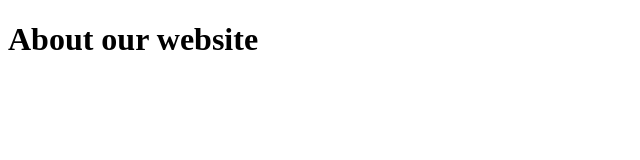
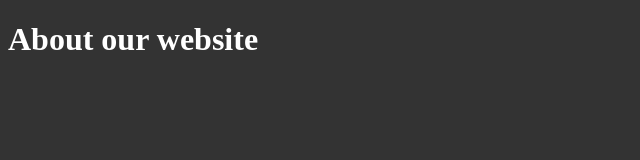
Before and after one commit to carlosmsb/Module03, a website: page public/about.html in a window 1280 px wide. Shown: the whole page, without its empty margins (0-640 px from the left). Drawn offline with Linux system fonts and the light colour scheme.

Commit message:
css+html

```diff
--- a/public/about.html
+++ b/public/about.html
@@ -4,6 +4,7 @@
     <meta charset="UTF-8">
     <meta name="viewport" content="width=device-width, initial-scale=1.0">
     <title>About</title>
+    <link rel="stylesheet" href="css/styles.css">
 </head>
 <body>
     <h1>About our website</h1>
--- /dev/null
+++ b/public/css/styles.css
@@ -0,0 +1,4 @@
+body {
+    background-color: #333;
+    color: #fff
+}
```
Also changed, not shown: public/index.html (+1 -0 lines), public/products.html (+1 -0 lines).
